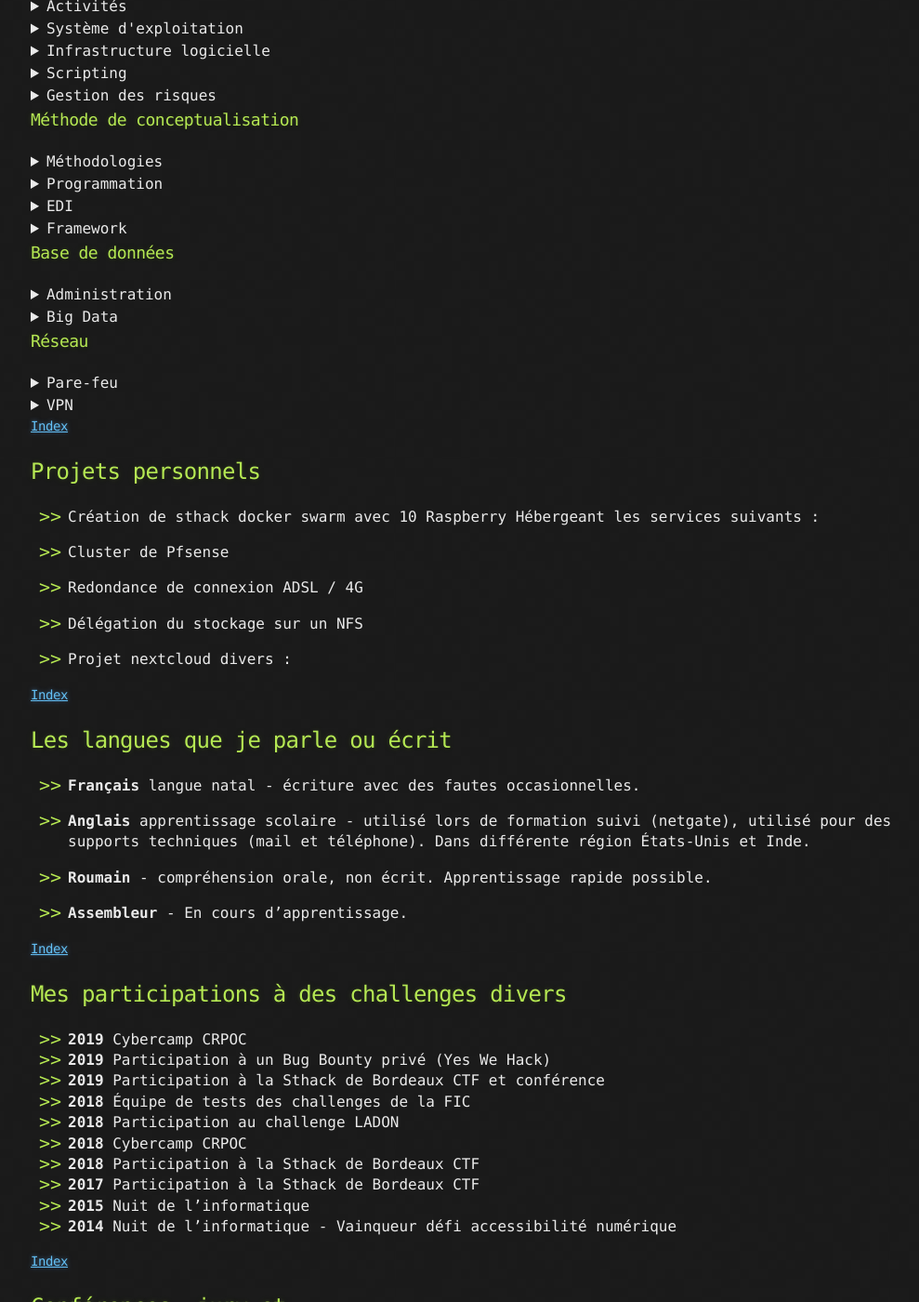
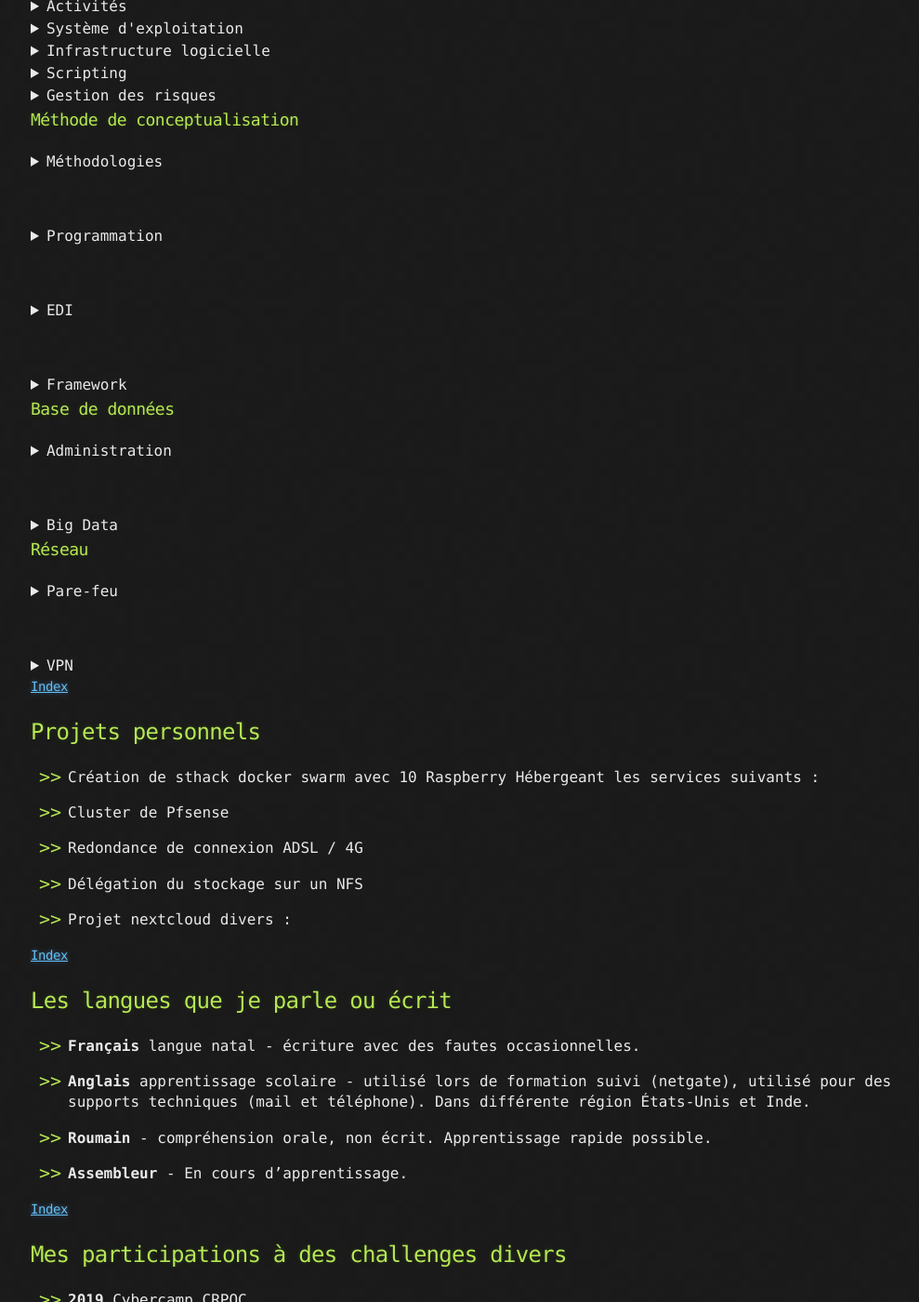
Before and after one commit to baimard/baimard.github.io, a Jekyll site: the page built from index.md, in a window 1280 px wide and 1400 px high, scrolled down 1636 px. Shown: the whole window at 93% size, without its empty margins (107-1096 px from the left). Built offline with Jekyll 4.4.1, drawn with Linux system fonts in a browser that asks for light colours.

Commit message:
one more 2

```diff
--- a/index.md
+++ b/index.md
@@ -161,7 +161,7 @@ Vaste question ...
 - Méthodologie merise (Méthode systémique)<br/>
 - UML<br/>
 </details>
-
+<br/>
 <details><summary>Programmation</summary>
 - Programmation Orienté Objet<br/>
 - Cobol<br/>
@@ -171,46 +171,46 @@ Vaste question ...
 - WebService, RESTFULL<br/>
 - Maitrise de GIT ...<br/>
 </details>
-
+<br/>
 <details><summary>EDI</summary>
 - Visual Studio<br/>
 - Android Studio<br/>
 - Eclipse<br/>
 </details>
-
+<br/>
 <details><summary>Framework</summary>
-- Symfony
-- Nextcloud (app)
+- Symfony<br/>
+- Nextcloud (app)<br/>
 </details>
 
 ### Base de données
 
 <details><summary>Administration</summary>
-- Oracle
-- Mysql/MariaDB
+- Oracle<br/>
+- Mysql/MariaDB<br/>
 </details>
-
+<br/>
 <details><summary>Big Data</summary>
-- EAI/ETL IBM Cognos, Talend
-- Architecture type DATAWARE HOUSE
-- Business Object, Installation, Création de Rapport
-- Ensemble Elastik (ELK)
+- EAI/ETL IBM Cognos, Talend<br/>
+- Architecture type DATAWARE HOUSE<br/>
+- Business Object, Installation, Création de Rapport<br/>
+- Ensemble Elastik (ELK)<br/>
 </details>
 
 ### Réseau
 
 <details><summary>Pare-feu</summary>
-- Stormshield
-- PfSense
-- Checkpoint
-- McAfee - Forcepoint
+- Stormshield<br/>
+- PfSense<br/>
+- Checkpoint<br/>
+- McAfee - Forcepoint<br/>
 </details>
-
+<br/>
 <details><summary>VPN</summary>
-- IPSEC Général
-- IPSEC Site à Site
-- IPSEC Mobile
-- OpenVPN
+- IPSEC Général<br/>
+- IPSEC Site à Site<br/>
+- IPSEC Mobile<br/>
+- OpenVPN<br/>
 </details>
 
 #### [Index](./#index)
```
